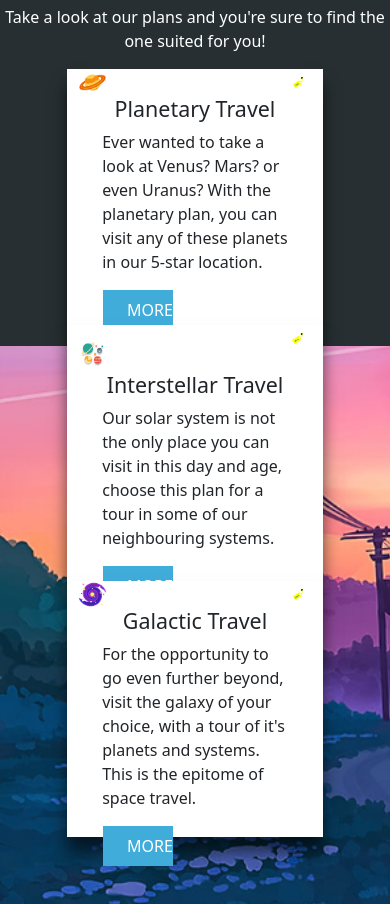
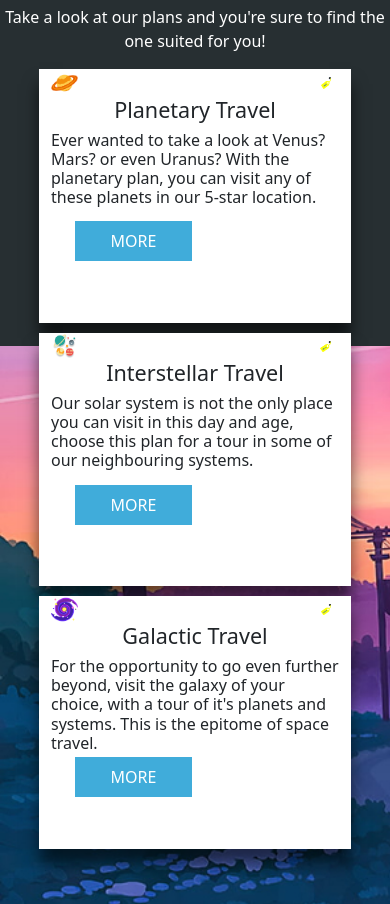
Before and after one commit to mrwn14/compass, a plain HTML site: page index.html in a window 390 px wide. Shown: the part 920-1824 px from the top of the page. Drawn offline with nearby package versions, Linux system fonts and the light colour scheme.

Commit message:
made responsive

```diff
--- a/css files/style.css
+++ b/css files/style.css
@@ -93,21 +93,21 @@
 }
 
 .card1 {
-    height: 25vw;
-    width: 25vw;
+    height: 55vh;
+    width: 55vh;
     background-color: white;
     box-shadow: 0px 15px 15px rgba(0, 0, 0, 0.6);
 
 }
 .card2 {
-    height: 25vw;
-    width: 25vw;
+    height: 55vh;
+    width: 55vh;
     background-color: white;
     box-shadow: 0px 15px 15px rgba(0, 0, 0, 0.6);
 }
 .card3 {
-    height: 25vw;
-    width: 25vw;
+    height: 55vh;
+    width: 55vh;
     background-color: white;
     box-shadow: 0px 15px 15px rgba(0, 0, 0, 0.6);
 }
@@ -195,52 +195,69 @@
 .wrappp {
     height: 60vh;
 }
+.bab {
+    background-color: #40ACDA;
+    border: #40ACDA;
+    color:white;
+    width: 30%;
+}
+
+
+
+@media only screen and (max-width: 1110px) {
+    .card1 {
+        height: 45vh;
+        width: 45vh;
+    }
+    .card2 {
+        height: 45vh;
+        width: 45vh;
+    }
+    .card3 {
+        height: 45vh;
+        width: 45vh;
+    }
+}
+
+@media only screen and (max-width: 600px) {
+    .bab {
+        width: 30vw;
+    }
+    .card1 {
+        width: 80%;
+        height: 30vh;
+        margin: 10vh
+    }
+    .card2 {
+        height: 30vh;
+        width: 80%;
+        margin: 10vh;
+        transform: translateY(10px);
+    }
+    .card3 {
+        height: 30vh;
+        width: 80%;
+        margin: 10vh;
+        transform: translateY(20px);
+    }
+    .card3 button {
+        margin: 0;
+        padding: 0;
+        transform: translateY(-20px);
+    }
+    .card2 button {
+        margin: 0;
+        transform: translateY(-10px);
+    }
+    .card1 button {
+        margin: 0;
+        transform: translateY(-10px);
+    }
+}
 
 
 
 
-@media only screen and (max-width: 600px) {
-    h1 {
-        font-size: 7vw;
-    }
-    h2 {
-        font-size: 6.5vw;
-    }
-    h3 {
-        font-size: 6vw;
-    }
-    h4 {
-        font-size: 5.5vw;
-    }
-    h5 {
-        font-size: 5vw;
-    }
-    h6 {
-        font-size: 3vw;
-    }
-    .card1 {
-        height: 16rem;
-        width: 16rem;
-        background-color: white;
-        box-shadow: 0px 15px 15px rgba(0, 0, 0, 0.6);
-    }
-    .card2 {
-        height: 16rem;
-        width: 16rem;
-        background-color: white;
-        box-shadow: 0px 15px 15px rgba(0, 0, 0, 0.6);
-        margin: 2rem;
-    }
-    .card3 {
-        height: 16rem;
-        width: 16rem;
-        background-color: white;
-        box-shadow: 0px 15px 15px rgba(0, 0, 0, 0.6);
-        margin: 2rem;
-    }
-
-
-  }
 
   .tracking-book {
     height: 15vw;
--- a/index.html
+++ b/index.html
@@ -90,37 +90,37 @@
                 <p class="text-white text-center w-100">Take a look at our plans and you're sure to find the one suited for you!</p>
             </div>
             <div class="row mid-part w-100 align-items-center m-0">
-                <div class="col-4 card1 m-auto">
+                <div class="col-12 col-lg-4 card1 m-auto">
                     <div class="imagess d-flex">
                         <img class="price" src="./images/twemoji_ringed-planet.png" alt="planetary">
                         <img class="price ms-auto p-2" src="./images/price.png" alt="price">
                     </div>
                     <div class="plan-text d-flex flex-column">
                         <h4 class="text-center">Planetary Travel</h4>
-                        <p>Ever wanted to take a look at Venus? Mars? or even Uranus? With the planetary plan, you can visit any of these planets in our 5-star location.</p>
-                        <button style="background-color: #40ACDA; border: #40ACDA; color:white; width: 30%;" class="px-4 py-2 ms-4 mt-3">MORE</button>
+                        <h6>Ever wanted to take a look at Venus? Mars? or even Uranus? With the planetary plan, you can visit any of these planets in our 5-star location.</h6>
+                        <button class="bab px-4 py-2 ms-4 mt-3">MORE</button>
                     </div>
                 </div>
-                <div class="col-4 card2 m-auto">
+                <div class="col-12 col-lg-4 card2 m-auto">
                     <div class="imagess d-flex">
-                        <img class="price mt-3"src="./images/planets 1.png" alt="interstellar">
+                        <img class="price"src="./images/planets 1.png" alt="interstellar">
                         <img class="price ms-auto p-2" src="./images/Image2.png" alt="price">
                     </div>
-                    <div class="plan-text d-flex flex-column mt-1">
+                    <div class="plan-text d-flex flex-column">
                         <h4 class="text-center">Interstellar Travel</h4>
-                        <p>Our solar system is not the only place you can visit in this day and age, choose this plan for a tour in some of our neighbouring systems.</p>
-                        <button style="background-color: #40ACDA; border: #40ACDA; color:white; width: 30%;" class="px-4 py-2 ms-4 mt-3">MORE</button>
+                        <h6>Our solar system is not the only place you can visit in this day and age, choose this plan for a tour in some of our neighbouring systems.</h6>
+                        <button class="bab px-4 py-2 ms-4 mt-3">MORE</button>
                     </div>
                 </div>
-                <div class="col-4 card3 m-auto">
+                <div class="col-12 col-lg-4 card3 m-auto">
                     <div class="imagess d-flex">
                         <img class="price" src="./images/galaxy (1) 1.png" alt="Galactic">
                         <img class="price ms-auto p-2" src="./images/Image3.png" alt="price">
                     </div>
                     <div class="plan-text d-flex flex-column">
                         <h4 class="text-center">Galactic Travel</h4>
-                        <p>For the opportunity to go even further beyond, visit the galaxy of your choice, with a tour of it's planets and systems. This is the epitome of space travel.</p>
-                        <button style="background-color: #40ACDA; border: #40ACDA; color:white; width: 30%;" class="px-4 py-2 ms-4 mt-3">MORE</button>
+                        <h6>For the opportunity to go even further beyond, visit the galaxy of your choice, with a tour of it's planets and systems. This is the epitome of space travel.</h6>
+                        <button class="bab px-4 py-2 ms-4 mt-3 m-sm-0">MORE</button>
                     </div>
                 </div>
             </div>
```
Also changed, not shown: booking.html (+1 -1 lines).
